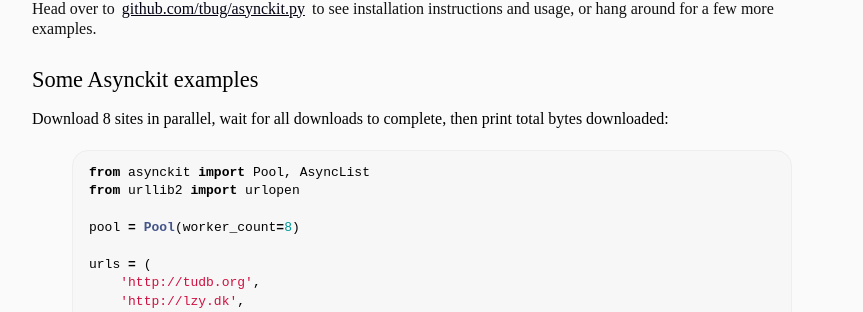
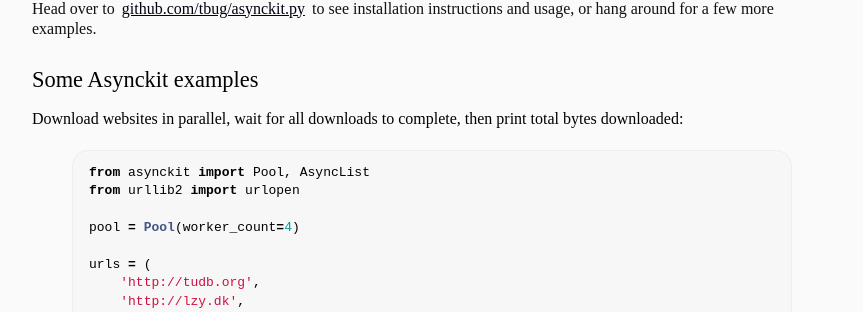
Before and after one commit to henriktudborg/henriktudborg.github.io, a Jekyll site: the page built from _posts/2013-09-27-asynckit.py.md, in a window 1280 px wide and 900 px high, scrolled down 1023 px. Shown: the part 150-462 px from the top of the window, without its empty margins (208-1071 px from the left). Built offline with Jekyll 4.4.1, drawn with Linux system fonts in a browser that asks for light colours; some web fonts are replaced; Markdown is read by kramdown in place of the engine named in the settings.

Commit message:
fixing wording in asynckit post

```diff
--- a/_posts/2013-09-27-asynckit.py.md
+++ b/_posts/2013-09-27-asynckit.py.md
@@ -85,13 +85,13 @@ Some Asynckit examples
 
 
 
-#### Download 8 sites in parallel, wait for all downloads to complete, then print total bytes downloaded:
+#### Download websites in parallel, wait for all downloads to complete, then print total bytes downloaded:
 
 {% highlight python %}
 from asynckit import Pool, AsyncList
 from urllib2 import urlopen
 
-pool = Pool(worker_count=8)
+pool = Pool(worker_count=4)
 
 urls = (
     'http://tudb.org',
```
